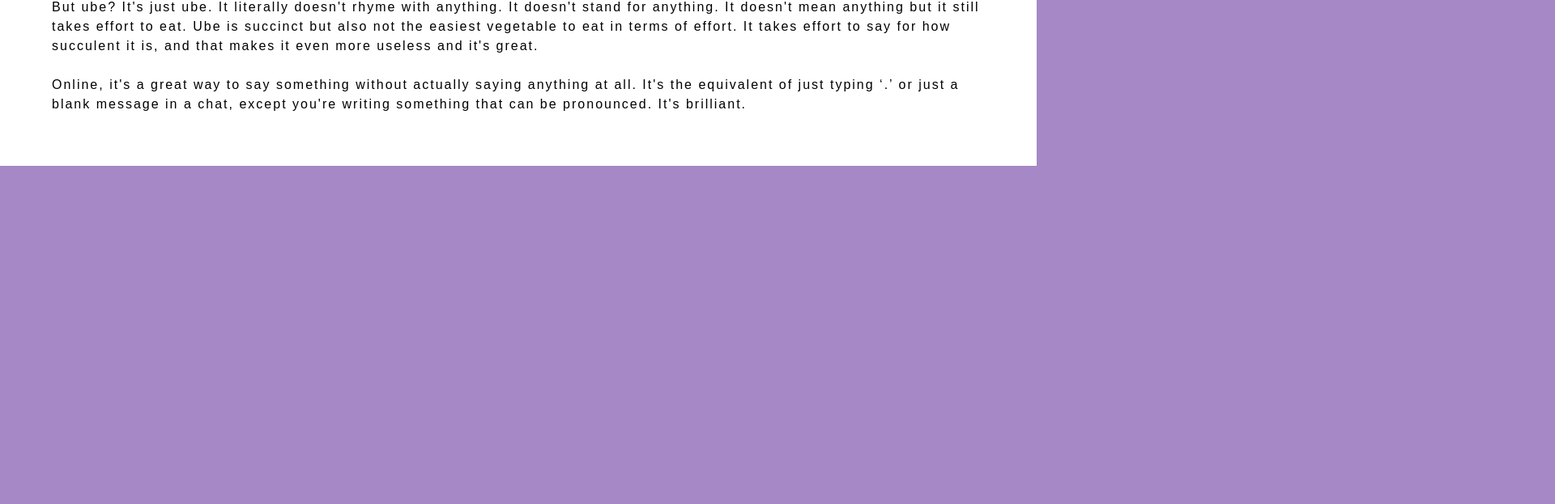
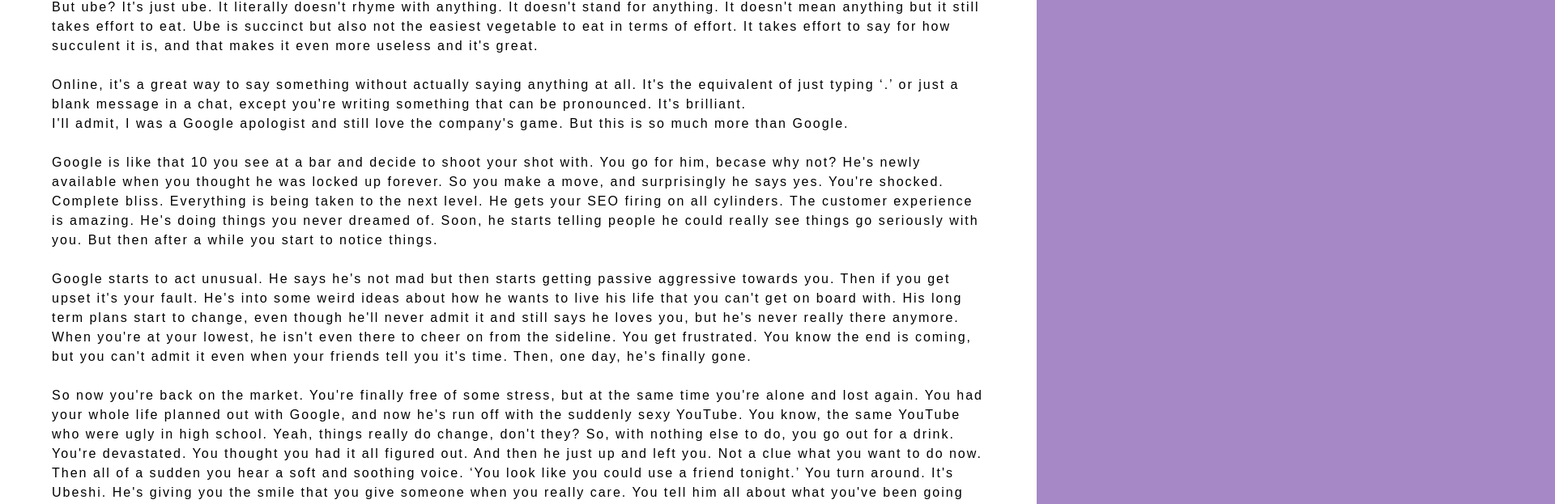
Before and after one commit to ubeshi/ubeshi-site, a React (Create React App) app: page / in a window 1280 px wide. Shown: the part 1493-2116 px from the top of the page at 81% size, 1920 px wide, since content can reach past the window. Before the commit the page ends 1698 px from the top, so only its background shows below. Built offline with nearby package versions, Linux system fonts and the light colour scheme; a web font is replaced by a local one.

Commit message:
dont look at this commit please (#3)

```diff
--- a/src/common/TeamSkills/index.js
+++ b/src/common/TeamSkills/index.js
@@ -27,6 +27,38 @@
           equivalent of just typing &lsquo;.&rsquo; or just a blank message in a chat, except you&apos;re
           writing something that can be pronounced. It&apos;s brilliant.
         </div>
+        <div className={styles['team-skills-descriptor']}>
+          I&apos;ll admit, I was a Google apologist and still love the company&apos;s game. But this is so much more than Google.
+          <br /><br />
+          Google is like that 10 you see at a bar and decide to shoot your shot with. You go for him, becase why not? He's newly
+          available when you thought he was locked up forever. So you make a move, and surprisingly he says yes. You&apos;re shocked.
+          Complete bliss. Everything is being taken to the next level. He gets your SEO firing on all cylinders.
+          The customer experience is amazing. He's doing things you never dreamed of. Soon, he starts telling people he could
+          really see things go seriously with you. But then after a while you start to notice things.
+          <br /><br />
+          Google starts to act unusual. He says he&apos;s not mad but then starts getting passive aggressive towards you.
+          Then if you get upset it&apos;s your fault. He&apos;s into some weird ideas about how he wants to live his life
+          that you can&apos;t get on board with. His long term plans start to change, even though he&apos;ll never admit it and
+          still says he loves you, but he&apos;s never really there anymore. When you&apos;re at your lowest, he isn&apos;t
+          even there to cheer on from the sideline. You get frustrated. You know the end is coming, but you can&apos;t admit it even when
+          your friends tell you it&apos;s time. Then, one day, he&apos;s finally gone.
+          <br /><br />
+          So now you&apos;re back on the market. You&apos;re finally free of some stress, but at the same time you&apos;re alone and lost again.
+          You had your whole life planned out with Google, and now he&apos;s run off with the suddenly sexy YouTube. You know, the same YouTube
+          who were ugly in high school. Yeah, things really do change, don&apos;t they? So, with nothing else to do, you go out for a drink.
+          You&apos;re devastated. You thought you had it all figured out. And then he just up and left you. Not a clue what you want to do now.
+          Then all of a sudden you hear a soft and soothing voice. &lsquo;You look like you could use a friend tonight.&rsquo; You turn around.
+          It's Ubeshi. He&apos;s giving you the smile that you give someone when you really care. You tell him all about what you've been going
+          through, how you got hurt. He tells you that you deserve better, and that someone will be there for you. He takes your hand.
+          You smile and take it back. You say thank you and that you really needed him tonight.
+          <br /><br />
+          Ubeshi takes you home and gets Jada a job. But you tell him you&apos;re still upset. You&apos;re not in the mood. He says that&apos;s ok.
+          He leaves the room and you fall asleep. You wake up a little bit later, with a mild hangover. You look around, trying to remember where you are.
+          Then you see him. Ubeshi walks through the door. &lsquo;I thought you might want this,&rsquo; he says as he hands you a glass of water. He
+          slides in next to you and wraps his arms around you. For the first time in a long time, you feel safe. You feel loved.
+          <br /><br />
+          That&apos;s the Ubeshi experience. And I cannot wait to see it play out.
+        </div>
       </div>
     );
   }
```
